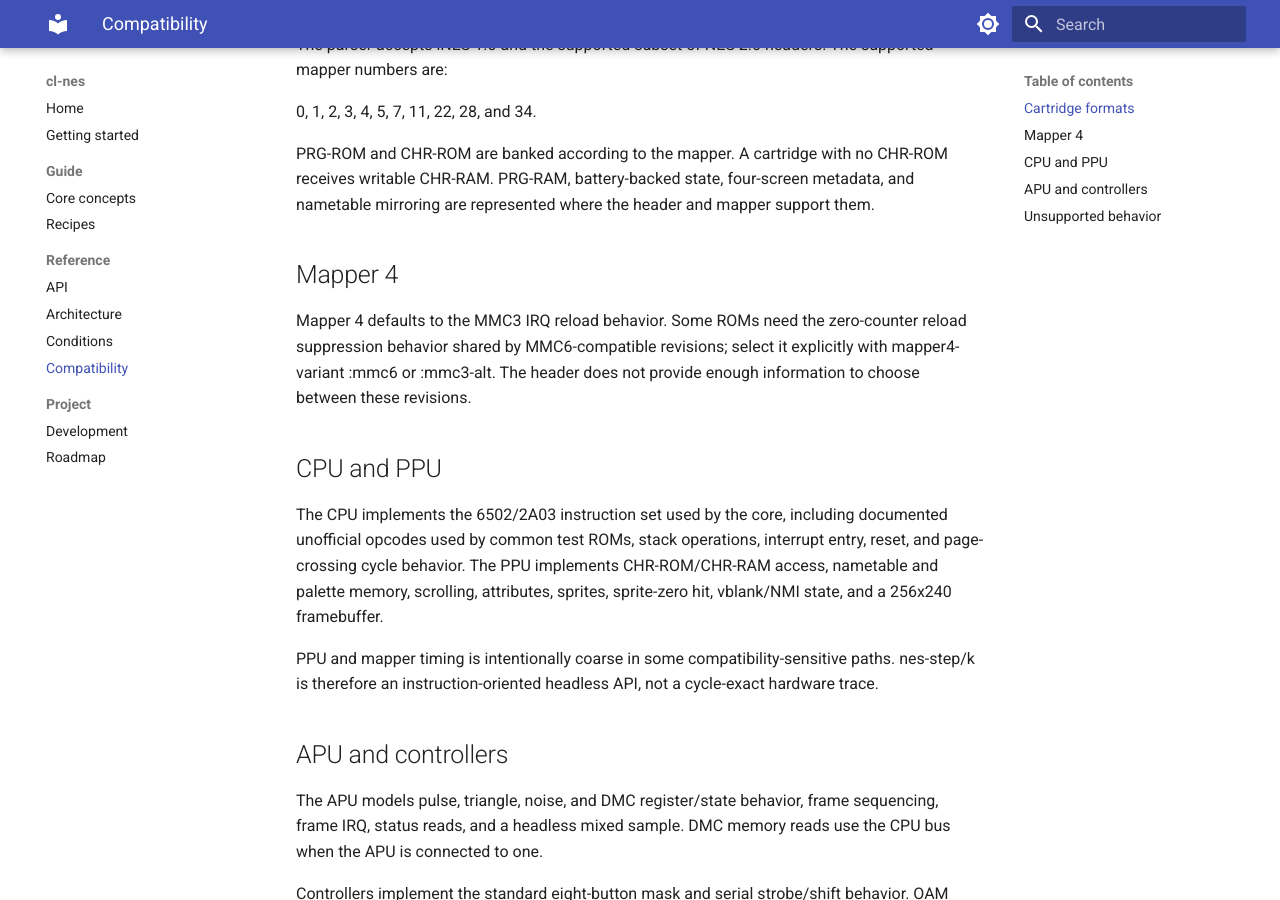
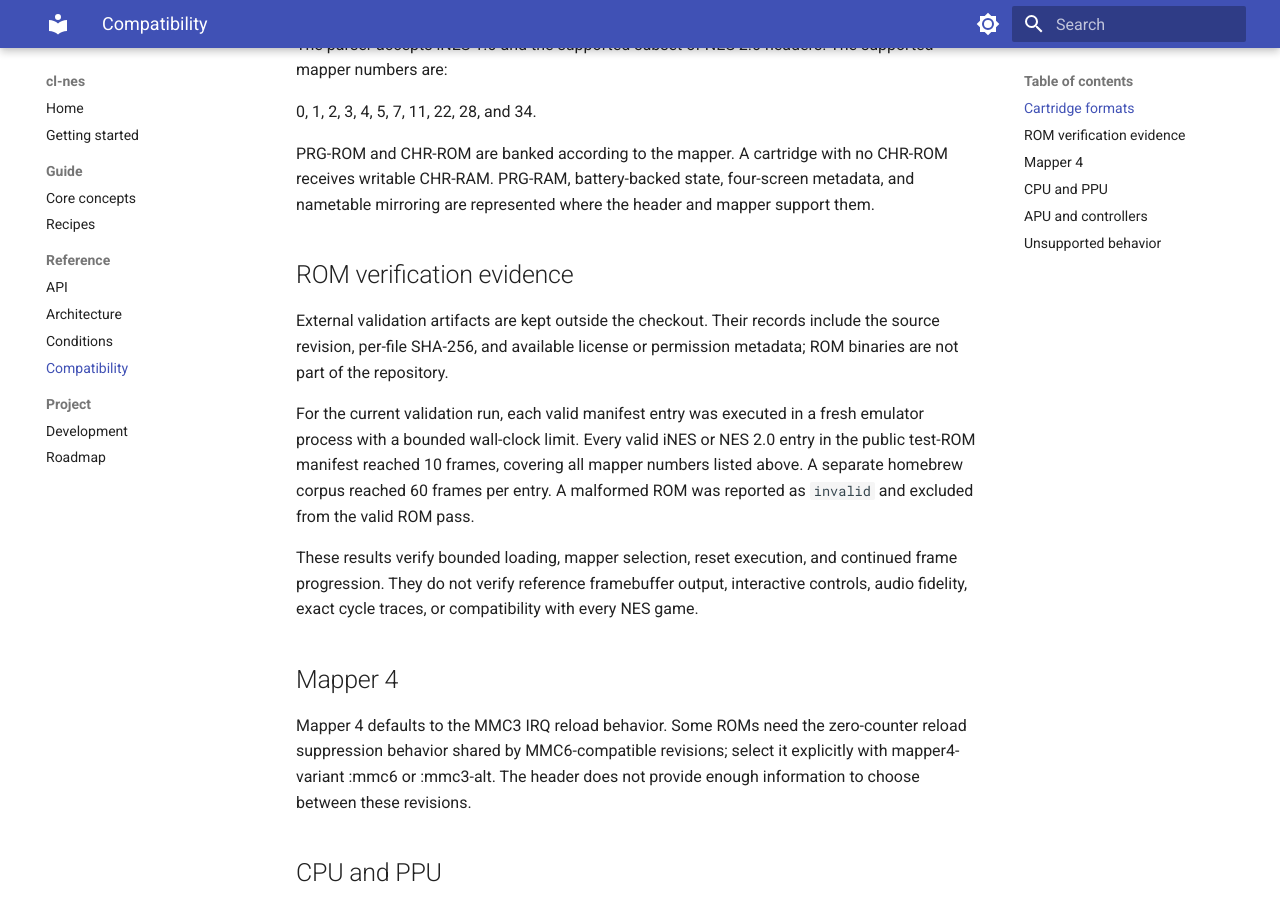
Before and after one commit to nerima-lisp/cl-nes, an MkDocs documentation site: the page built from docs/src/reference/compatibility.md, in a window 1280 px wide and 900 px high, scrolled down 290 px. Built offline with MkDocs 1.6.1 and Material for MkDocs 9.7.7, drawn with Linux system fonts in a browser that asks for light colours.

Commit message:
docs: record ROM compatibility verification

```diff
--- a/docs/src/reference/compatibility.md
+++ b/docs/src/reference/compatibility.md
@@ -14,6 +14,24 @@ PRG-ROM and CHR-ROM are banked according to the mapper. A cartridge with no
 CHR-ROM receives writable CHR-RAM. PRG-RAM, battery-backed state, four-screen
 metadata, and nametable mirroring are represented where the header and mapper
 support them.
+
+## ROM verification evidence
+
+External validation artifacts are kept outside the checkout. Their records
+include the source revision, per-file SHA-256, and available license or
+permission metadata; ROM binaries are not part of the repository.
+
+For the current validation run, each valid manifest entry was executed in a
+fresh emulator process with a bounded wall-clock limit. Every valid iNES or
+NES 2.0 entry in the public test-ROM manifest reached 10 frames, covering all
+mapper numbers listed above. A separate homebrew corpus reached 60 frames per
+entry. A malformed ROM was reported as `invalid` and excluded from the valid
+ROM pass.
+
+These results verify bounded loading, mapper selection, reset execution, and
+continued frame progression. They do not verify reference framebuffer output,
+interactive controls, audio fidelity, exact cycle traces, or compatibility
+with every NES game.
 
 ## Mapper 4
 
```
Also changed, not shown: docs/src/project/roadmap.md (+4 -2 lines).
